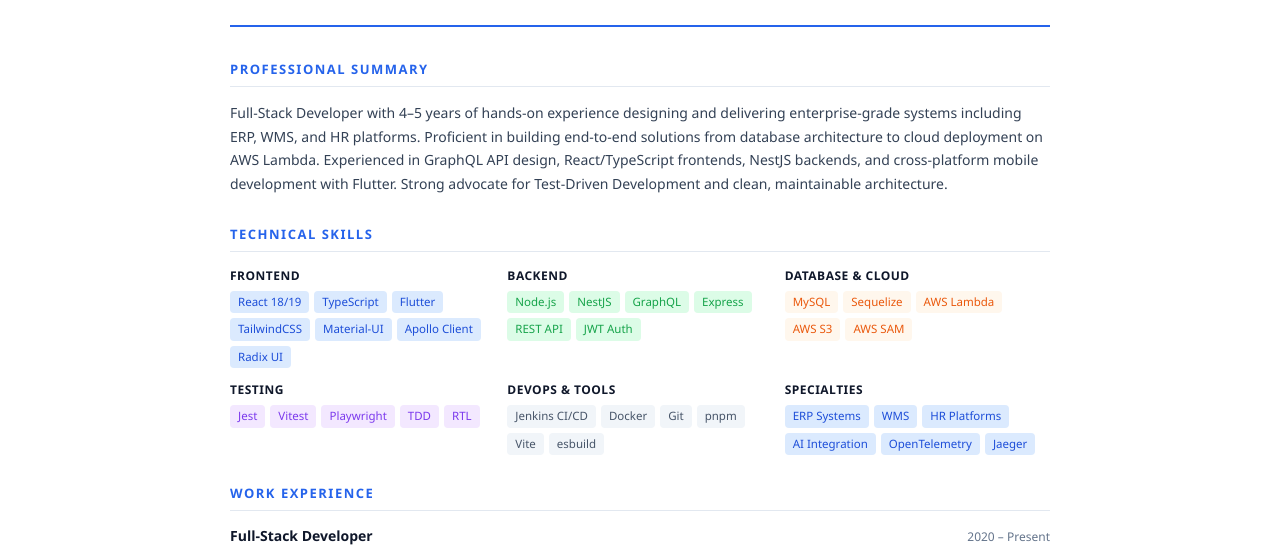
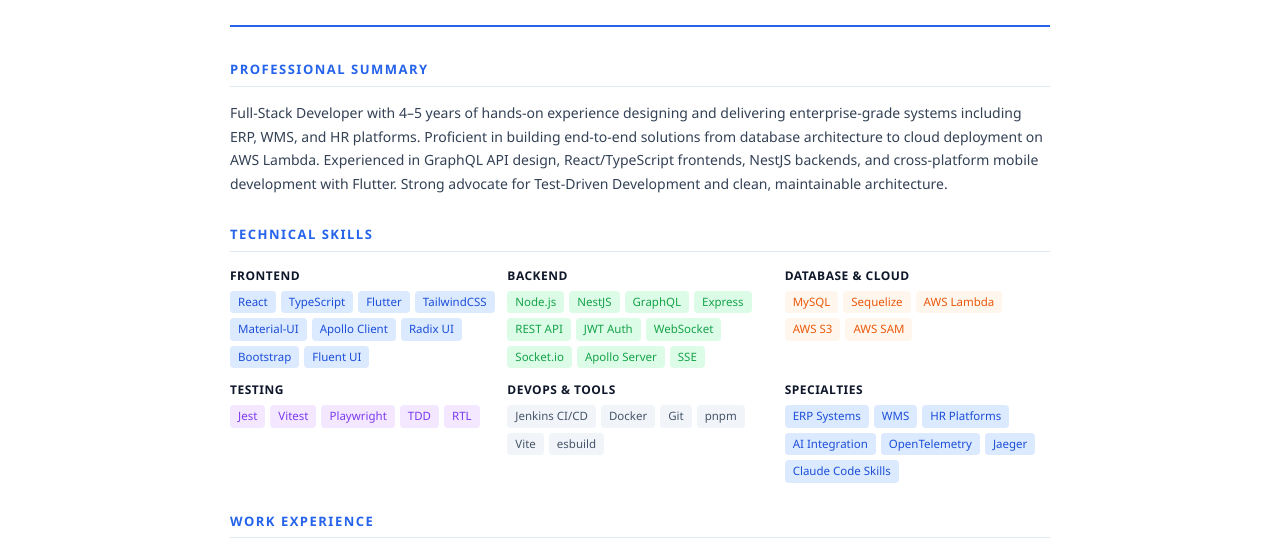
Before and after one commit to hnuy/hnuy.github.io, a plain HTML site: page index.html in a window 1280 px wide. Shown: the part 168-717 px from the top of the page. Drawn offline with Linux system fonts and the light colour scheme.

Commit message:
feat: update skills, add chatbot telemetry, fix print pagination
Add Bootstrap/Fluent UI, WebSocket/Socket.io/Apollo Server/SSE, and
Claude Code Skills tags; drop React version pins; add chatbot
telemetry bullet; fix print CSS so large sections no longer get
pushed whole to the next page, cutting the printed PDF from 5 to 4
pages.

```diff
--- a/index.html
+++ b/index.html
@@ -334,10 +334,11 @@
 
     /* ===== PRINT ===== */
     @media print {
+      * { -webkit-print-color-adjust: exact; print-color-adjust: exact; }
       body { font-size: 12px; }
       .page { padding: 20px 24px; max-width: 100%; }
-      .project { break-inside: avoid; }
-      .section { break-inside: avoid; }
+      .header, .skills-grid, .exp-item, .project, .strengths-grid { break-inside: avoid; }
+      .section-title { break-after: avoid; }
       @page { margin: 15mm; size: A4; }
     }
 
@@ -418,13 +419,15 @@
       <div class="skill-group">
         <h4>Frontend</h4>
         <div class="tags">
-          <span class="tag">React 18/19</span>
+          <span class="tag">React</span>
           <span class="tag">TypeScript</span>
           <span class="tag">Flutter</span>
           <span class="tag">TailwindCSS</span>
           <span class="tag">Material-UI</span>
           <span class="tag">Apollo Client</span>
           <span class="tag">Radix UI</span>
+          <span class="tag">Bootstrap</span>
+          <span class="tag">Fluent UI</span>
         </div>
       </div>
       <div class="skill-group">
@@ -436,6 +439,10 @@
           <span class="tag green">Express</span>
           <span class="tag green">REST API</span>
           <span class="tag green">JWT Auth</span>
+          <span class="tag green">WebSocket</span>
+          <span class="tag green">Socket.io</span>
+          <span class="tag green">Apollo Server</span>
+          <span class="tag green">SSE</span>
         </div>
       </div>
       <div class="skill-group">
@@ -478,6 +485,7 @@
           <span class="tag">AI Integration</span>
           <span class="tag">OpenTelemetry</span>
           <span class="tag">Jaeger</span>
+          <span class="tag">Claude Code Skills</span>
         </div>
       </div>
     </div>
@@ -499,6 +507,7 @@
         <li>Integrated AI capabilities (Google Generative AI) and real-time features (WebSocket, OCR, QR scanning) into production systems</li>
         <li>Established CI/CD pipelines with Jenkins and maintained AWS serverless deployments across multiple projects</li>
         <li>Designed and delivered TDD workshop for development teams (bilingual: Thai/English)</li>
+        <li>Implemented telemetry/tracing for chatbot systems for usage tracking and observability</li>
       </ul>
     </div>
   </div>
```
